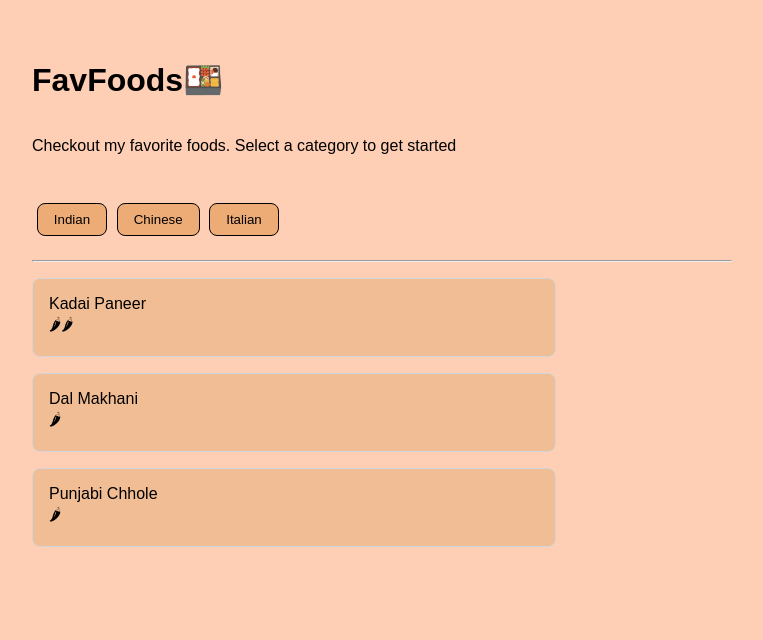
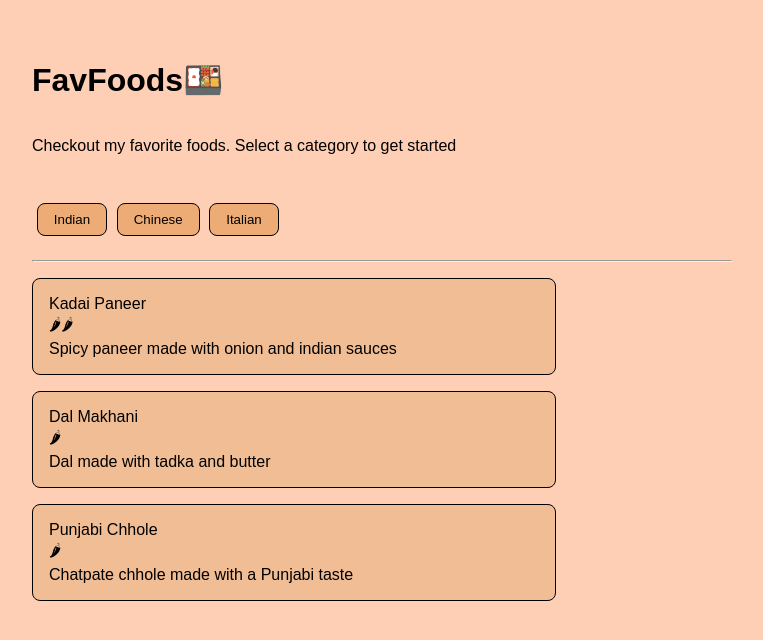
Before and after one commit to Muzammil-khan710/Fav-foods-app, a React (Create React App) app: page / in a window 1280 px wide. Shown: the top 640 px of the page, without its empty margins (258-1021 px from the left). Built offline with nearby package versions, Linux system fonts and the light colour scheme.

Commit message:
updated final changes

```diff
--- a/src/App.js
+++ b/src/App.js
@@ -56,7 +56,7 @@ export default function App() {
       style={{
       listStyle: "none",
       padding: "1rem",
-      border: "1px solid #D1D5DB",
+      border: "1px solid black",
       width: "70%",
       background: "#F1BD94",
       margin: "1rem 0rem",
@@ -65,6 +65,7 @@ export default function App() {
       {" "}
       <div className="food-name"> {food.name} </div>
       <div className="food-spice"> {food.spicy} </div>
+      <div className="food-description"> {food.description} </div>
     </li>
   ))}
 </ul>
```
